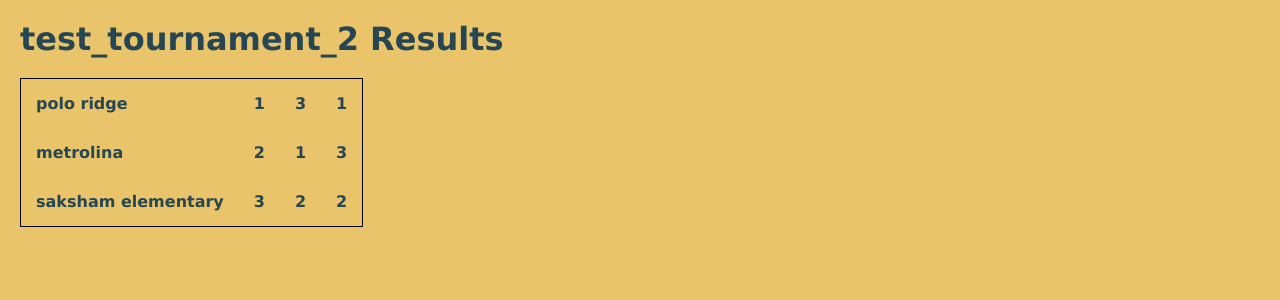
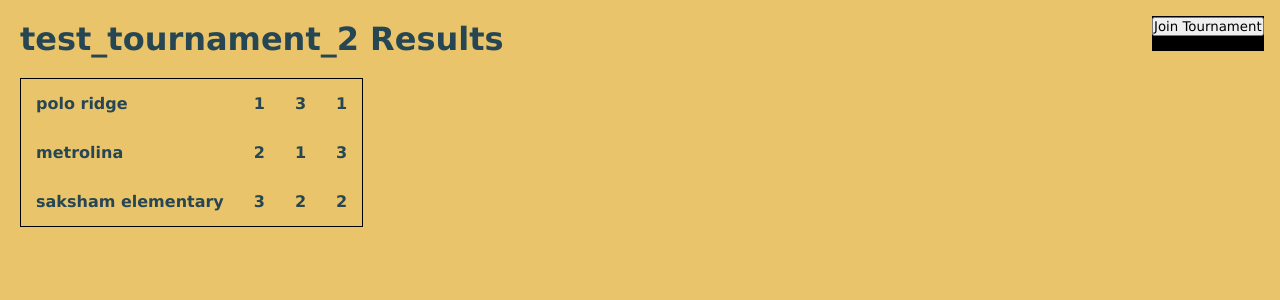
Before and after one commit to ericcai32/coulomb, a Flask app: a page that uses templates/tournament.j2 in a window 1280 px wide. Shown: the top 300 px of the page. Run offline with Flask 3, Linux system fonts and the light colour scheme; lists and menus that the app fills with data are empty.

Commit message:
added join button

```diff
--- a/templates/tournament.j2
+++ b/templates/tournament.j2
@@ -86,14 +86,27 @@
             -ms-user-select: none;
             /* IE10+ */
         }
+
+        .join {
+            top: 2%;
+            left: 90%;
+            width: 7em;
+            height: 2.2em;
+            position: absolute;
+            z-index: 2;
+            background: black;
+        }
     </style>
 
     <title>{{ tournament }}</title>
 </head>
 
 <body>
-    <div class="header">
+    <span class="header">
         <h1>{{ tournament }} Results</h1>
+    </span>
+    <div class="join">
+        <button name="Join" value="JOIN">Join Tournament</button>
     </div>
 
     <div class="results">
```
